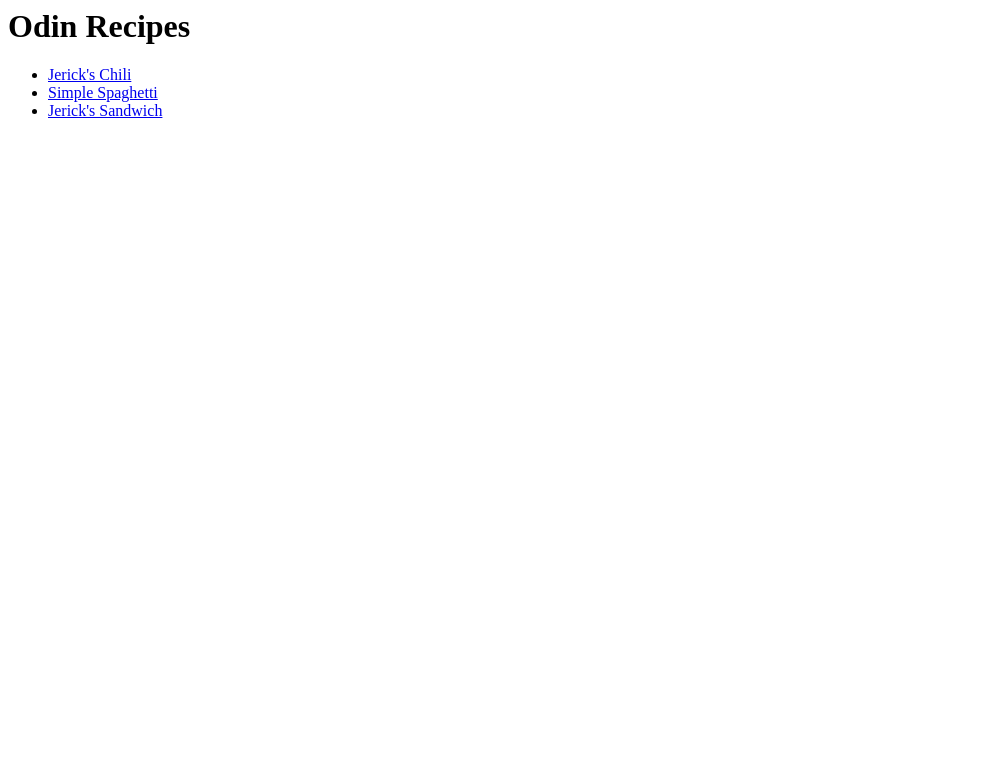
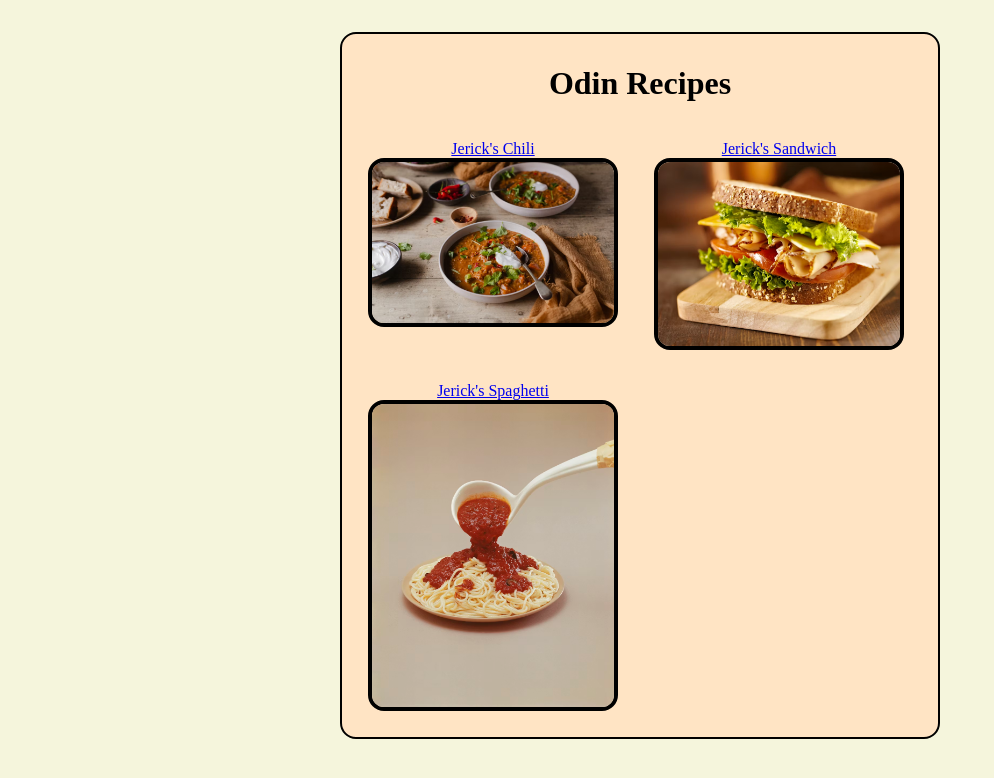
Before and after one commit to lodi429/odin-recipes, a plain HTML site: page index.html in a window 1280 px wide. Shown: the whole page, without its empty margins (0-994 px from the left). Drawn offline with Linux system fonts and the light colour scheme.

Commit message:
added CSS styling to home page
made the site a little easier on the eyes

```diff
--- a/index.html
+++ b/index.html
@@ -1,15 +1,18 @@
 <!DOCTYPE = html>
 <html lang="en">
 	<head>
+		<link rel="stylesheet" href="styles.css" />
 		<meta charset="UTF-8">
 		<title>Home</title>
 	</head>
 	<body>
-		<h1>Odin Recipes</h1>
-		<ul>
-			<li><a href="recipes/chili.html">Jerick's Chili</a></li>
-			<li><a href="recipes/spaghetti.html">Simple Spaghetti</a></li>
-			<li><a href="recipes/sandwich.html">Jerick's Sandwich</a></li>
-		</ul>
+		<div class="content">
+			<h1 class="title">Odin Recipes</h1>
+			<div>
+				<a class="recipe" href="recipes/chili.html">Jerick's Chili <img class="images" src="images/chili.jpg"></a>
+				<a class="recipe" href="recipes/sandwich.html">Jerick's Sandwich <img class="images" src="images/sandwich.jpg"></a>
+				<a class="recipe" href="recipes/spaghetti.html">Jerick's Spaghetti <img class="images" src="images/spaghetti.jpg"></a>
+			</div>
+		</div>
 	</body>
 </html>
--- /dev/null
+++ b/styles.css
@@ -0,0 +1,34 @@
+* {
+  box-sizing: border-box;
+}
+body {
+  background-color:beige;
+}
+.content {
+  background-color: bisque;
+  border-radius: 16px;
+  padding: 10px;
+  border-width: 2px;
+  border-style: solid;
+  border-color: black;
+  margin: 32px auto;
+  width: 600px;
+}
+.title, .recipe{
+  text-align: center;
+}
+.recipe{
+  margin: 16px;
+  display: inline-block;
+}
+.recipebox{
+  padding-left: 0px;
+}
+.images{
+  border-radius: 16px;
+  border: 4px solid black;
+  display: block;
+  width: 250px;
+  height: auto;
+  margin: auto;
+}
```
